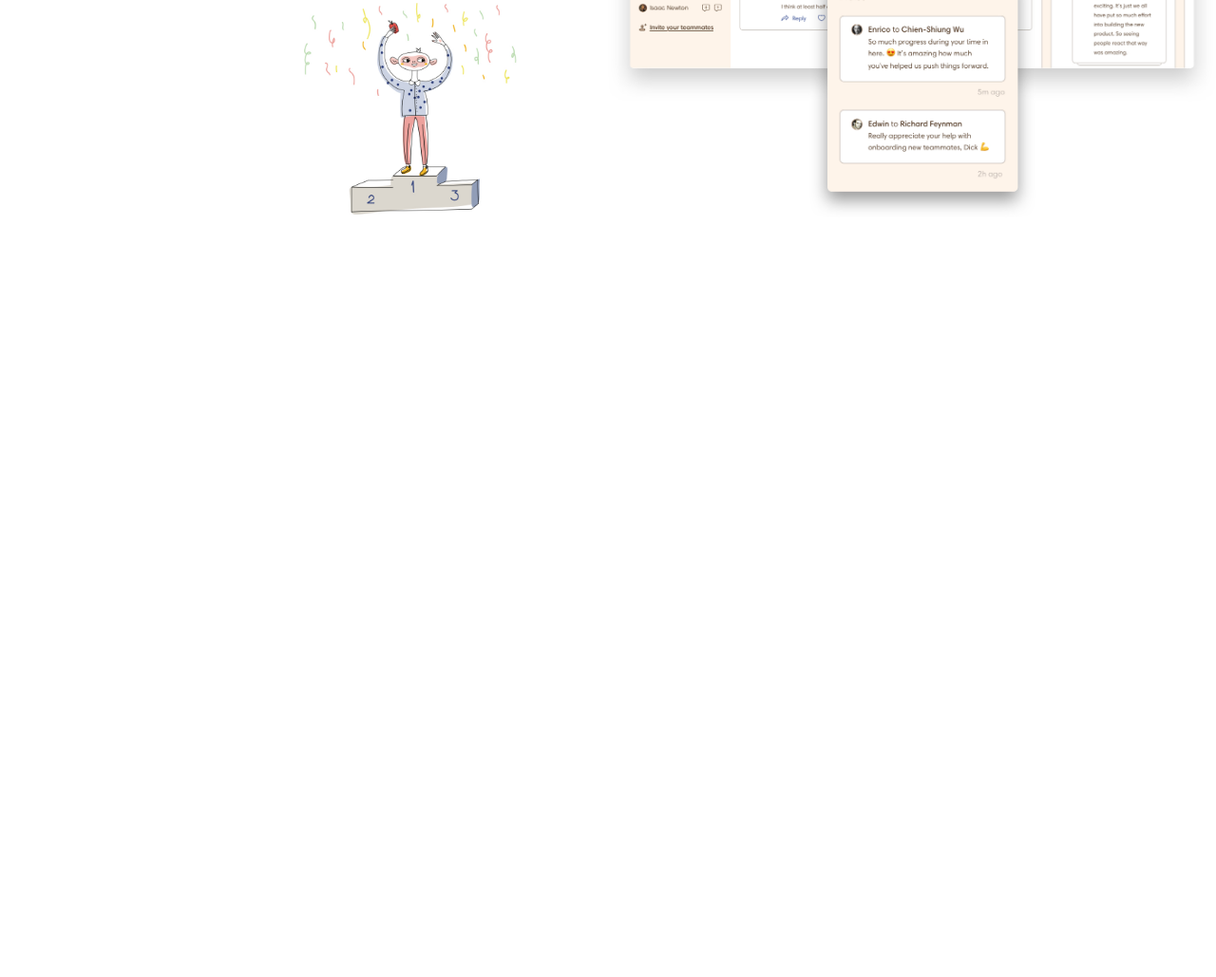
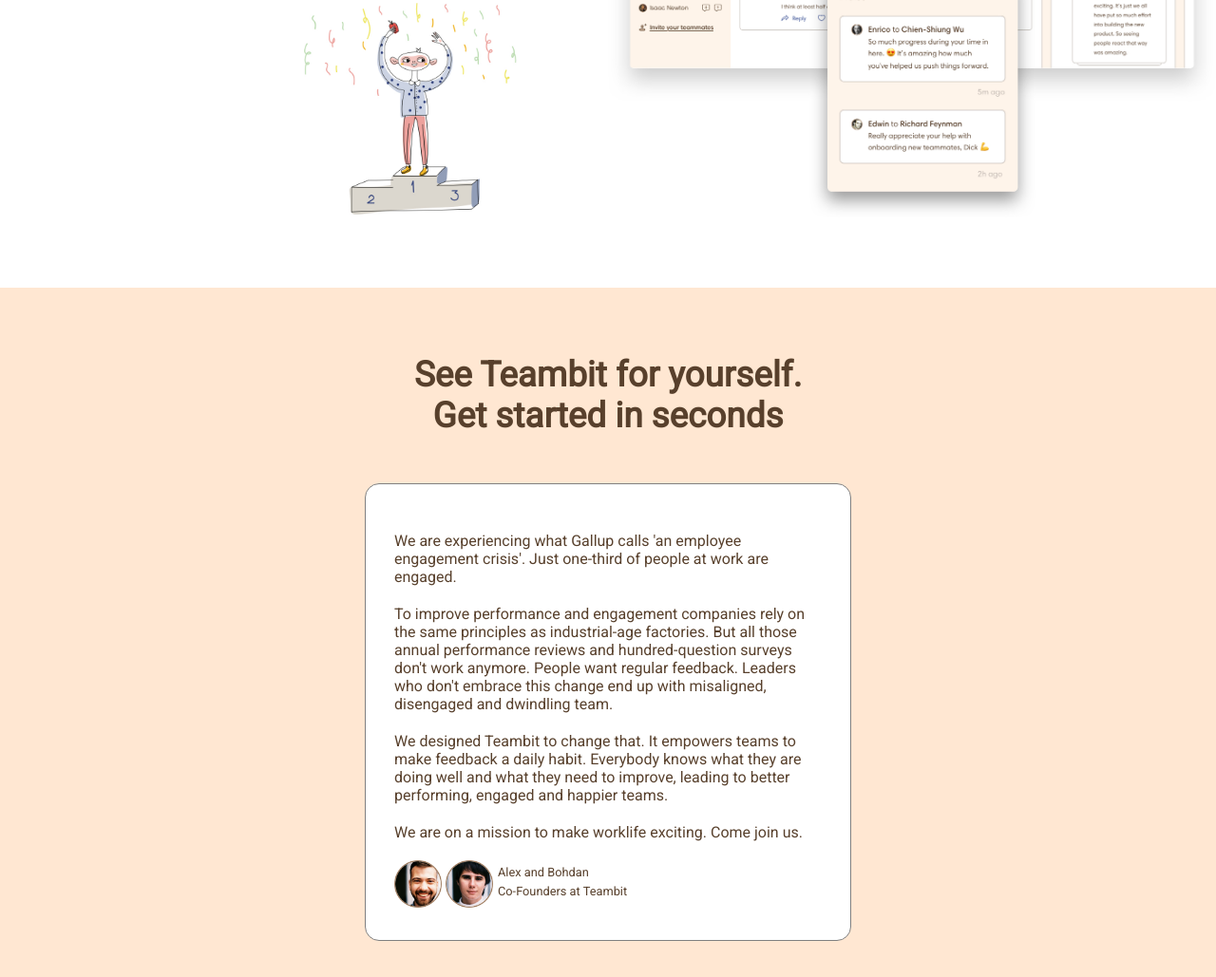
Before and after one commit to giambal/apachesmixsass-teambit, a website: page index.html in a window 1280 px wide. Shown: the part 4189-5218 px from the top of the page at 95% size. Before the commit the page ends 4492 px from the top, so only its background shows below. Drawn offline with Linux system fonts and the light colour scheme.

Commit message:
first footer

```diff
--- a/index.html
+++ b/index.html
@@ -11,7 +11,7 @@
     <!-- fontAwsome -->
     <link rel="stylesheet" href="https://use.fontawesome.com/releases/v5.8.1/css/all.css" integrity="sha384-50oBUHEmvpQ+1lW4y57PTFmhCaXp0ML5d60M1M7uH2+nqUivzIebhndOJK28anvf" crossorigin="anonymous">
 
-    <title>HelloWorld</title>
+    <title>Teambit</title>
   </head>
   <body>
     <header class="fullContainer">
@@ -177,5 +177,33 @@
       </div>
 
     </main>
+
+    <footer>
+      <div class="footer1 fullContainer">
+        <h1>See Teambit for yourself. <br> Get started in seconds</h1>
+        <div class="smsCont">
+          <p>We are experiencing what Gallup calls 'an employee engagement crisis'. Just one-third of people at work are engaged.</p>
+          <p>To improve performance and engagement companies rely on the same principles as industrial-age factories. But all those annual performance reviews and hundred-question surveys don't work anymore. People want regular feedback. Leaders who don't embrace this change end up with misaligned, disengaged and dwindling team. </p>
+          <p>We designed Teambit to change that. It empowers teams to make feedback a daily habit. Everybody knows what they are doing well and what they need to improve, leading to better performing, engaged and happier teams.</p>
+          <p>We are on a mission to make worklife exciting. Come join us.</p>
+          <div class="foundersCont">
+            <div class="foundersImg">
+              <img src="img/founder1.png" alt="">
+              <img src="img/founder2.png" alt="">
+            </div>
+            <div class="foundersName">
+              <p>Alex and Bohdan</p>
+              <p>Co-Founders at Teambit</p>
+            </div>
+        </div>
+        </div>
+      </div>
+
+      <div class="footer2">
+
+      </div>
+
+
+    </footer>
   </body>
 </html>
--- a/src/footer.scss
+++ b/src/footer.scss
@@ -0,0 +1,42 @@
+.footer1{
+  padding: $padding;
+  background-color: $bkgBeige;
+  color: $fontBrown;
+  text-align: center;
+  display: flex;
+  flex-direction: column;
+  align-items: center;
+
+  h1{
+    font-size:2.3em;
+  }
+
+  .smsCont{
+    background-color: white;
+    border: 1px solid gray;
+    border-radius: 15px;
+    margin:50px 0;
+    padding: 30px;
+    width: 40%;
+    text-align: left;
+
+    p{
+      margin: 20px 0;
+    }
+
+    .foundersCont{
+
+      display: flex;
+      justify-content:flex-start;
+
+      img{
+        max-width: 50px;
+      }
+
+      p{
+        margin: 5px;
+        font-size: 0.8em;
+      }
+    }
+  }
+}
--- a/src/style.scss
+++ b/src/style.scss
@@ -2,3 +2,4 @@
 
 @import "header.scss";
 @import "content.scss";
+@import "footer.scss";
```
Also changed, not shown: dist/css/style.css, img/founder1.png (added), img/founder2.png (added).
